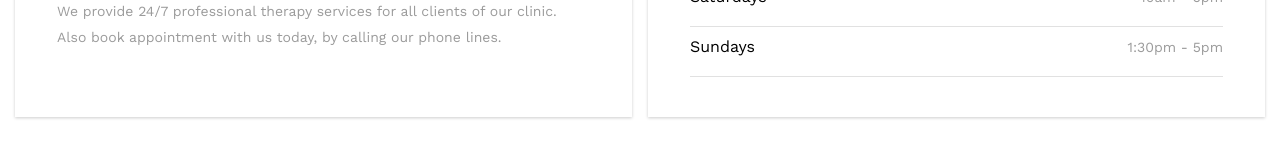
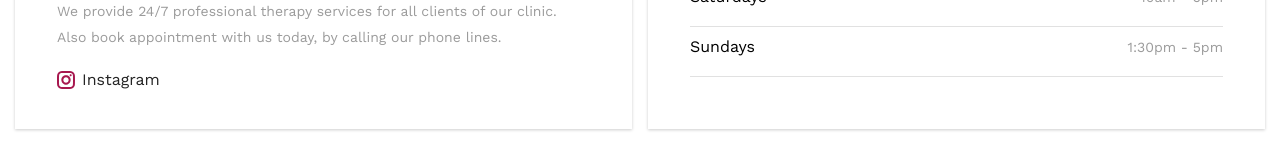
Before and after one commit to joshuaoweipadei/biomag-physiotherapy-project, a React (Create React App) app in the folder client/: page / in a window 1280 px wide. Shown: the part 759-919 px from the top of the page. Built offline with nearby package versions, Linux system fonts and the light colour scheme.

Commit message:
instagram link

```diff
--- a/client/src/components/TopInfoSection/TopInfoSection.js
+++ b/client/src/components/TopInfoSection/TopInfoSection.js
@@ -1,5 +1,6 @@
 import styled from "styled-components";
 import { ImPhone } from 'react-icons/im'
+import { GrInstagram } from 'react-icons/gr';
 
 export const ServicesContainer = styled.div`
   display: flex;
@@ -186,3 +187,9 @@ export const Time = styled.p`
   font-size: 14px;
   color: #9b9b9b;
 `
+
+export const Instagram = styled(GrInstagram)`
+  color: #a7174e;
+  font-size: 18px;
+  margin-right: 7px;
+`
--- a/client/src/components/TopInfoSection/index.jsx
+++ b/client/src/components/TopInfoSection/index.jsx
@@ -21,7 +21,8 @@ import {
   DayRow,
   Day,
   Time,
-  ServicesP
+  ServicesP,
+  Instagram
 } from './TopInfoSection'
 
 const TopInfoSection = () => {
@@ -59,6 +60,10 @@ const TopInfoSection = () => {
                 We provide 24/7 professional therapy services for all clients of our clinic.
                 Also book appointment with us today, by calling our phone lines.
               </ServicesP>
+              <a href="https://www.instagram.com/invites/contact/?i=4x46tocbd97j&utm_content=k3v3dt2" target="_blank" style={{marginTop: '20px', display: "flex", alignItems: "center", color: "#252525"}}>
+                <Instagram />
+                Instagram
+              </a>
             </OpeningHours>
           </ServicesCard>
           {/* <ServicesCard>
```
